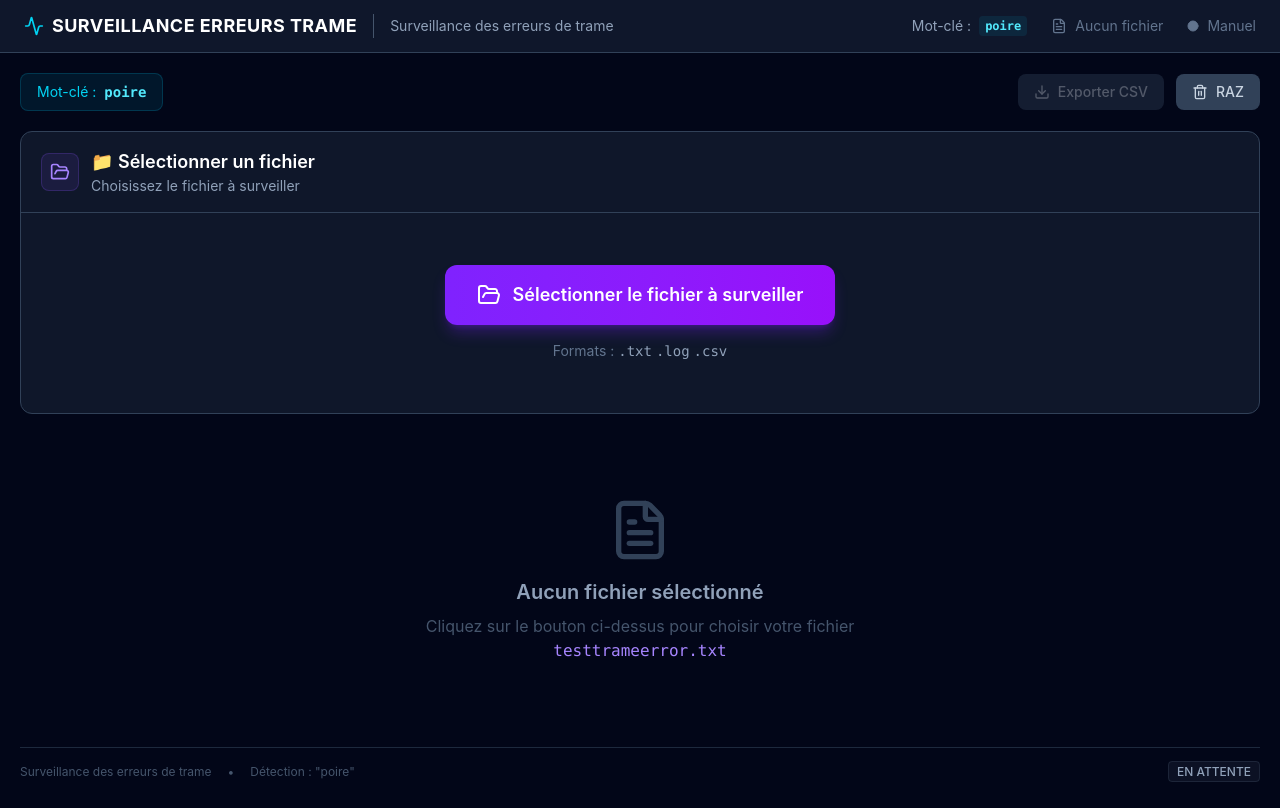
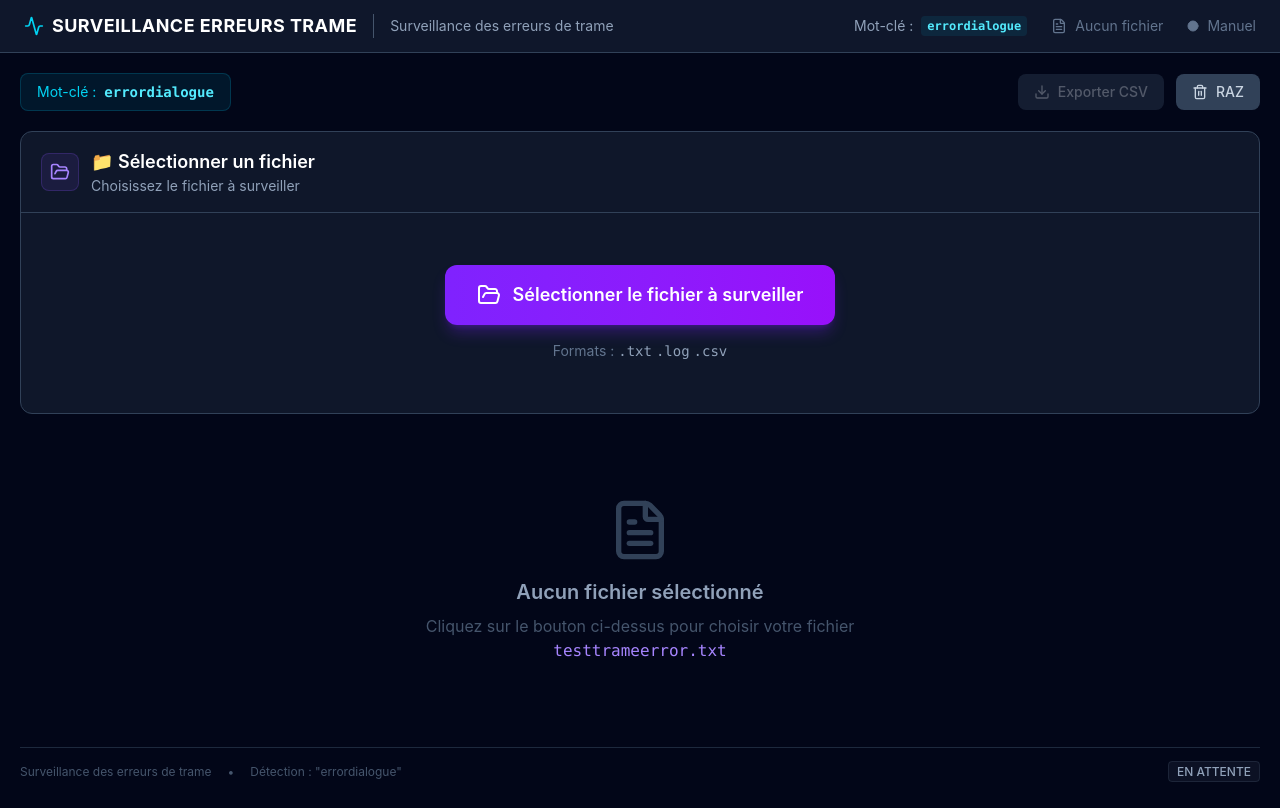
Before and after one commit to websolutions10/TrameErrorFinder, a React (Vite) app: page / in a window 1280 px wide. Built offline with nearby package versions, Linux system fonts and the light colour scheme.

Commit message:
Update App.tsx
remise à errordialog

```diff
--- a/src/App.tsx
+++ b/src/App.tsx
@@ -35,7 +35,7 @@ export default function App() {
   const config: ModuleSpyConfig = {
     endpoint: fileName || '(non sélectionné)',
     pollingInterval: 1000,
-    trameId: 'poire',
+    trameId: 'errordialogue',
     moduleName: 'Surveillance des erreurs de trame',
     connectionStatus: fileContent ? 'connected' : 'disconnected',
   };
@@ -66,7 +66,7 @@ export default function App() {
         <div className="flex items-center justify-between flex-wrap gap-3">
           <div className="flex items-center gap-2 px-4 py-2 rounded-lg bg-cyan-500/10 border border-cyan-500/20">
             <span className="text-cyan-400 text-sm">Mot-clé :</span>
-            <code className="text-cyan-300 font-mono text-sm font-bold">poire</code>
+            <code className="text-cyan-300 font-mono text-sm font-bold">errordialogue</code>
           </div>
           <div className="flex items-center gap-3">
             <button onClick={handleExport} disabled={errors.length === 0}
@@ -141,7 +141,7 @@ export default function App() {
             <div className="flex items-center gap-4">
               <span>Surveillance des erreurs de trame</span>
               <span>•</span>
-              <span>Détection : "poire"</span>
+              <span>Détection : "errordialogue"</span>
               {fileName && <><span>•</span><span>{fileName}</span></>}
             </div>
             <div>
```
